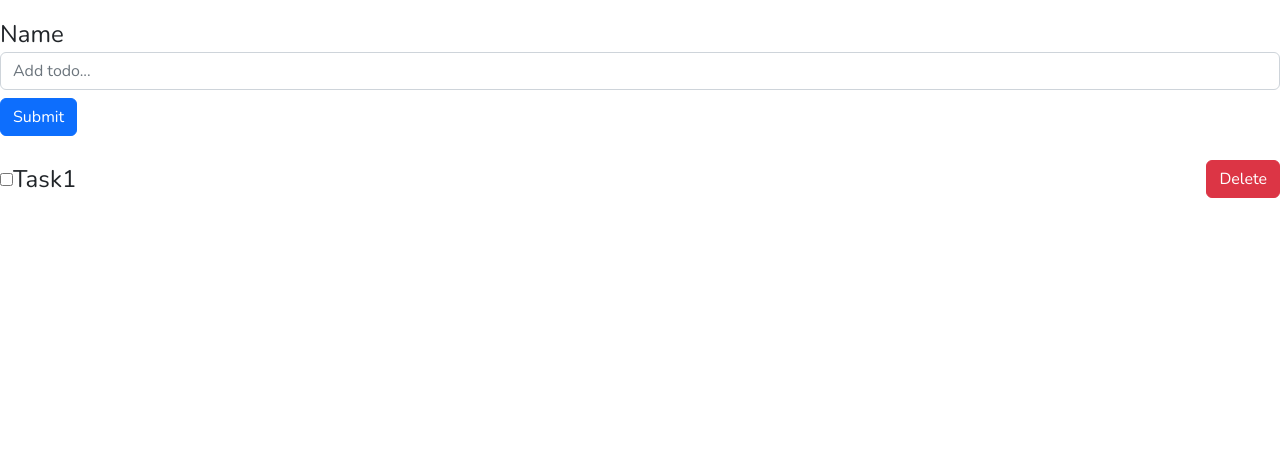
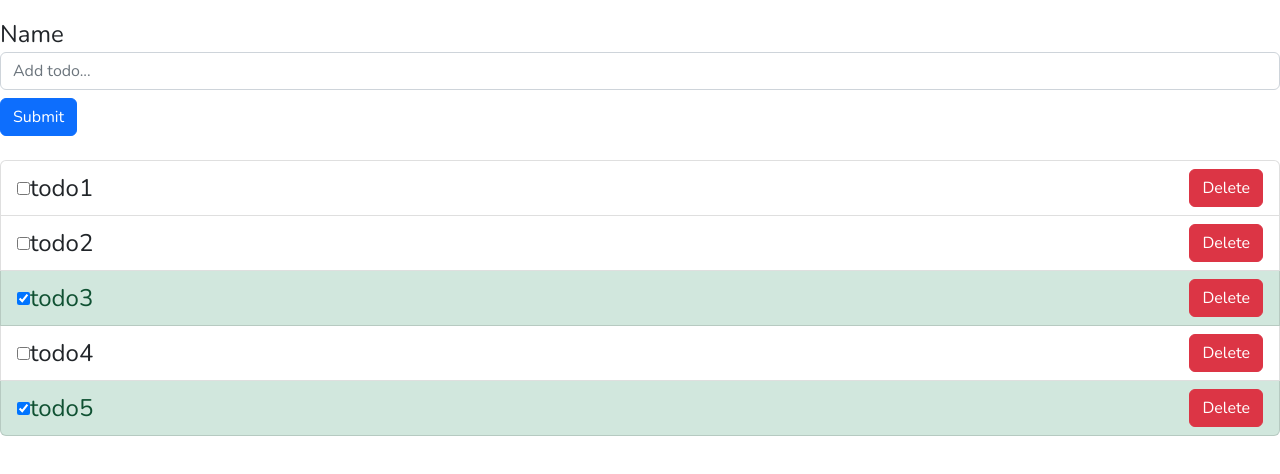
Before and after one commit to Natnael772/todo-app, a React (Create React App) app: page / in a window 1280 px wide. Shown: the top 474 px of the page. Built offline with nearby package versions, Linux system fonts and the light colour scheme.

Commit message:
Todo list UI

```diff
--- a/src/App.js
+++ b/src/App.js
@@ -3,7 +3,8 @@ import logo from "./logo.svg";
 
 import "./App.css";
 import AddTodoForm from "./components/AddTodoForm";
-import TodoItem from "./components/TodoItem";
+
+import TodoList from "./components/TodoList";
 
 import store from "./app/store";
 
@@ -11,7 +12,7 @@ const App = () => {
   return (
     <>
       <AddTodoForm />
-      <TodoItem />
+      <TodoList />
     </>
   );
 };
--- a/src/components/TodoItem.js
+++ b/src/components/TodoItem.js
@@ -4,7 +4,7 @@ const TodoItem = ({ id, title, completed }) => {
       <div className="d-flex justify-content-between">
         <span className="d-flex align-items-center">
           <input type="checkbox" className="mr-3" checked={completed}></input>
-          {title} Task1
+          {title}
         </span>
         <button className="btn btn-danger">Delete</button>
       </div>
--- a/src/components/TodoList.js
+++ b/src/components/TodoList.js
@@ -0,0 +1,22 @@
+import React from "react";
+import TodoItem from "./TodoItem";
+
+const TodoList = () => {
+  const todos = [
+    { id: 1, title: "todo1", completed: false },
+    { id: 2, title: "todo2", completed: false },
+    { id: 3, title: "todo3", completed: true },
+    { id: 4, title: "todo4", completed: false },
+    { id: 5, title: "todo5", completed: true },
+  ];
+
+  return (
+    <ul className="list-group">
+      {todos.map((todo) => (
+        <TodoItem id={todo.id} title={todo.title} completed={todo.completed} />
+      ))}
+    </ul>
+  );
+};
+
+export default TodoList;
```
